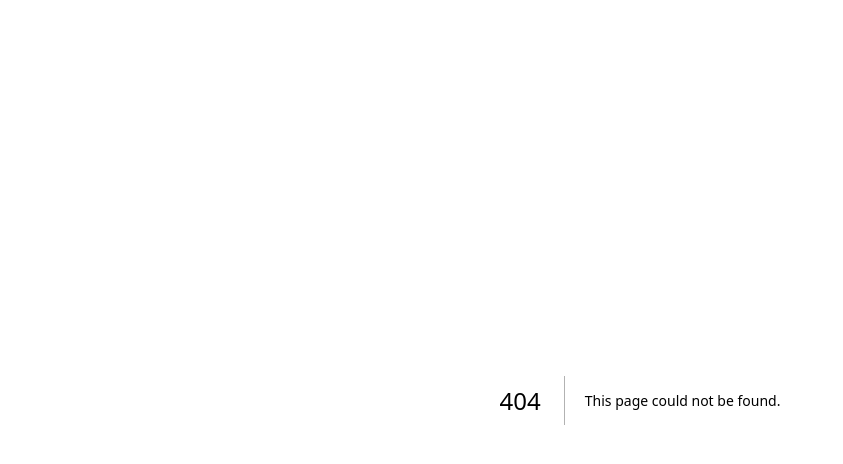
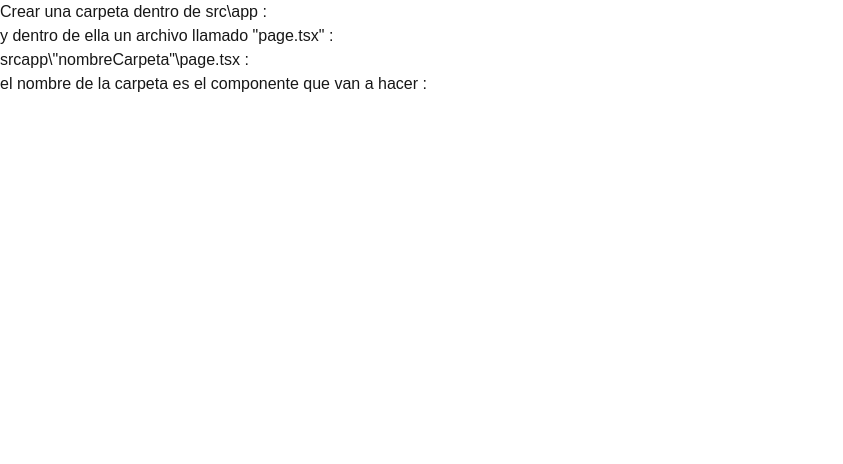
Before and after one commit to subidubi12/paginAESS, a Next.js app: page /instrucciones in a window 1280 px wide. Before the commit this address had no page. Shown: the top 464 px of the page, without its empty margins (0-843 px from the left). Built offline with nearby package versions, Linux system fonts and the light colour scheme.

Commit message:
instrucciones

```diff
--- /dev/null
+++ b/src/app/instrucciones/page.tsx
@@ -0,0 +1,19 @@
+export default function Instrucciones(){
+    return (
+        <>
+            <title>
+                Istrucciones para que les jale esta cosa xd
+            </title>
+            <p>
+                Crear una carpeta dentro de src\app :<br />
+                y dentro de ella un archivo llamado "page.tsx" :<br />
+                srcapp\"nombreCarpeta"\page.tsx  :<br />
+
+                el nombre de la carpeta es el componente que van a hacer :<br />
+            </p>
+
+        </>
+    );
+
+
+}
--- a/src/app/page.tsx
+++ b/src/app/page.tsx
@@ -28,7 +28,7 @@ export default function Home() {
         <div className="flex gap-4 items-center flex-col sm:flex-row">
           <a
             className="rounded-full border border-solid border-transparent transition-colors flex items-center justify-center bg-foreground text-background gap-2 hover:bg-[#383838] dark:hover:bg-[#ccc] font-medium text-sm sm:text-base h-10 sm:h-12 px-4 sm:px-5 sm:w-auto"
-            href="https://vercel.com/new?utm_source=create-next-app&utm_medium=appdir-template-tw&utm_campaign=create-next-app"
+            href="/instrucciones"
             target="_blank"
             rel="noopener noreferrer"
           >
@@ -39,7 +39,7 @@ export default function Home() {
               width={20}
               height={20}
             />
-            Deploy now
+            Instrucciones para el DreamTeam
           </a>
           <a
             className="rounded-full border border-solid border-black/[.08] dark:border-white/[.145] transition-colors flex items-center justify-center hover:bg-[#f2f2f2] dark:hover:bg-[#1a1a1a] hover:border-transparent font-medium text-sm sm:text-base h-10 sm:h-12 px-4 sm:px-5 w-full sm:w-auto md:w-[158px]"
```
